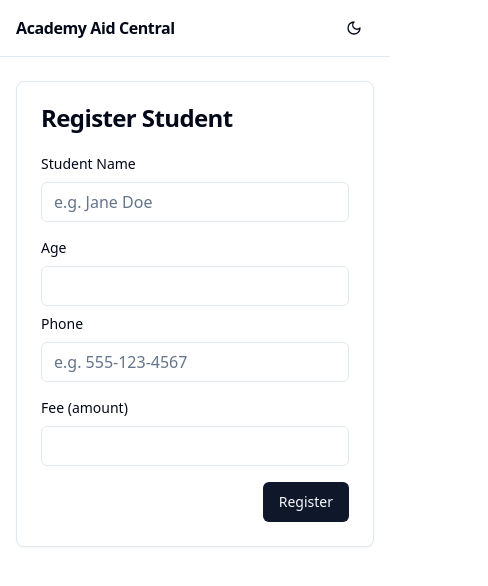
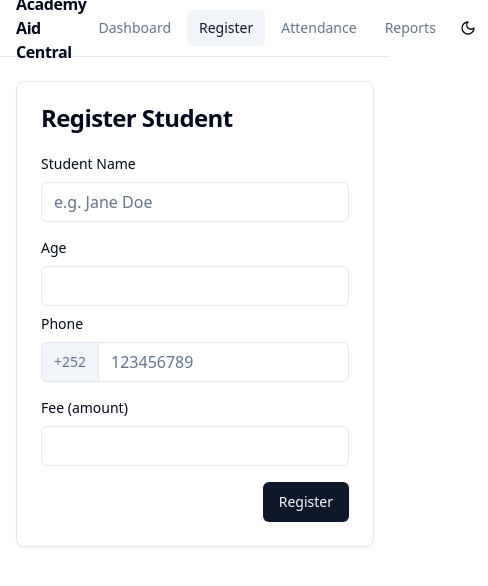
Before and after one commit to ereg24/academy-aid-central, a React (Vite) app: page /register in a window 390 px wide. Shown: the top 586 px of the page, 488 px wide, since content can reach past the window. Built offline with nearby package versions, Linux system fonts and the light colour scheme.

Commit message:
Fix navigation and registration form
Fixes missing navigation links and adds a floating action button to the dashboard to navigate to the registration page. Updates the registration form to pre-fill the phone number with "+252" and restrict input to 9 digits.

```diff
--- a/src/components/layout/AppLayout.tsx
+++ b/src/components/layout/AppLayout.tsx
@@ -17,7 +17,7 @@ export default function AppLayout({ children }: { children: React.ReactNode }) {
           <Link to="/" className="font-semibold tracking-tight">
             Academy Aid Central
           </Link>
-          <nav className="hidden items-center gap-1 sm:flex">
+          <nav className="flex items-center gap-1 md:gap-2">
             {navItems.map((n) => (
               <NavLink
                 key={n.to}
--- a/src/pages/Dashboard.tsx
+++ b/src/pages/Dashboard.tsx
@@ -1,6 +1,9 @@
 import { Card, CardContent, CardHeader, CardTitle } from "@/components/ui/card";
+import { Button } from "@/components/ui/button";
 import { useSchoolStore } from "@/context/school-store";
 import { usePageSEO } from "@/lib/seo";
+import { Link } from "react-router-dom";
+import { Plus } from "lucide-react";
 
 export default function Dashboard() {
   usePageSEO(
@@ -16,6 +19,7 @@ export default function Dashboard() {
   const totalUnpaid = totalFees - totalPaid;
 
   return (
+    <div className="relative">
       <div className="grid gap-4 sm:grid-cols-2 lg:grid-cols-4">
         <Card>
           <CardHeader>
@@ -50,5 +54,16 @@ export default function Dashboard() {
           </CardContent>
         </Card>
       </div>
+
+      {/* Floating Action Button */}
+      <Link to="/register">
+        <Button
+          size="lg"
+          className="fixed bottom-6 right-6 h-14 w-14 rounded-full shadow-lg hover:shadow-xl transition-all z-50"
+        >
+          <Plus className="h-6 w-6" />
+        </Button>
+      </Link>
+    </div>
   );
 }
--- a/src/pages/Register.tsx
+++ b/src/pages/Register.tsx
@@ -20,11 +20,11 @@ export default function Register() {
     e.preventDefault();
     const age = Number(form.age);
     const fee = Number(form.fee);
-    if (!form.name.trim() || isNaN(age) || isNaN(fee)) {
-      toast.error("Please provide valid name, age, and fee");
+    if (!form.name.trim() || isNaN(age) || isNaN(fee) || form.phone.length !== 9) {
+      toast.error("Please provide valid name, age, fee, and 9-digit phone number");
       return;
     }
-    addStudent({ name: form.name, age, phone: form.phone, fee, paid: false });
+    addStudent({ name: form.name, age, phone: `+252${form.phone}`, fee, paid: false });
     toast.success("Student registered");
     setForm({ name: "", age: "", phone: "", fee: "" });
   };
@@ -56,11 +56,24 @@ export default function Register() {
             </div>
             <div className="grid gap-2">
               <label className="text-sm">Phone</label>
-              <Input
-                placeholder="e.g. 555-123-4567"
-                value={form.phone}
-                onChange={(e) => setForm((f) => ({ ...f, phone: e.target.value }))}
-              />
+              <div className="flex">
+                <span className="inline-flex items-center px-3 text-sm text-muted-foreground bg-muted border border-r-0 border-input rounded-l-md">
+                  +252
+                </span>
+                <Input
+                  placeholder="123456789"
+                  value={form.phone}
+                  onChange={(e) => {
+                    const value = e.target.value.replace(/\D/g, '');
+                    if (value.length <= 9) {
+                      setForm((f) => ({ ...f, phone: value }));
+                    }
+                  }}
+                  className="rounded-l-none"
+                  maxLength={9}
+                  pattern="[0-9]{9}"
+                />
+              </div>
             </div>
           </div>
           <div className="grid gap-2">
```
Lines whose indentation alone changed are shown as unchanged.
